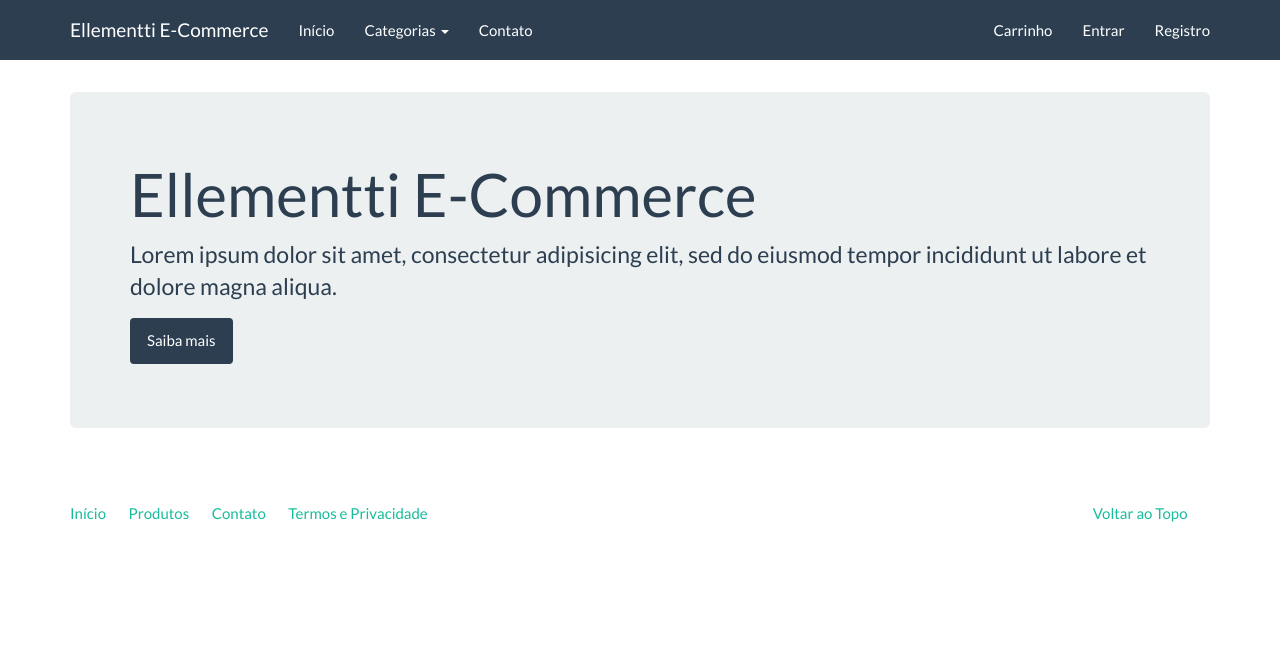
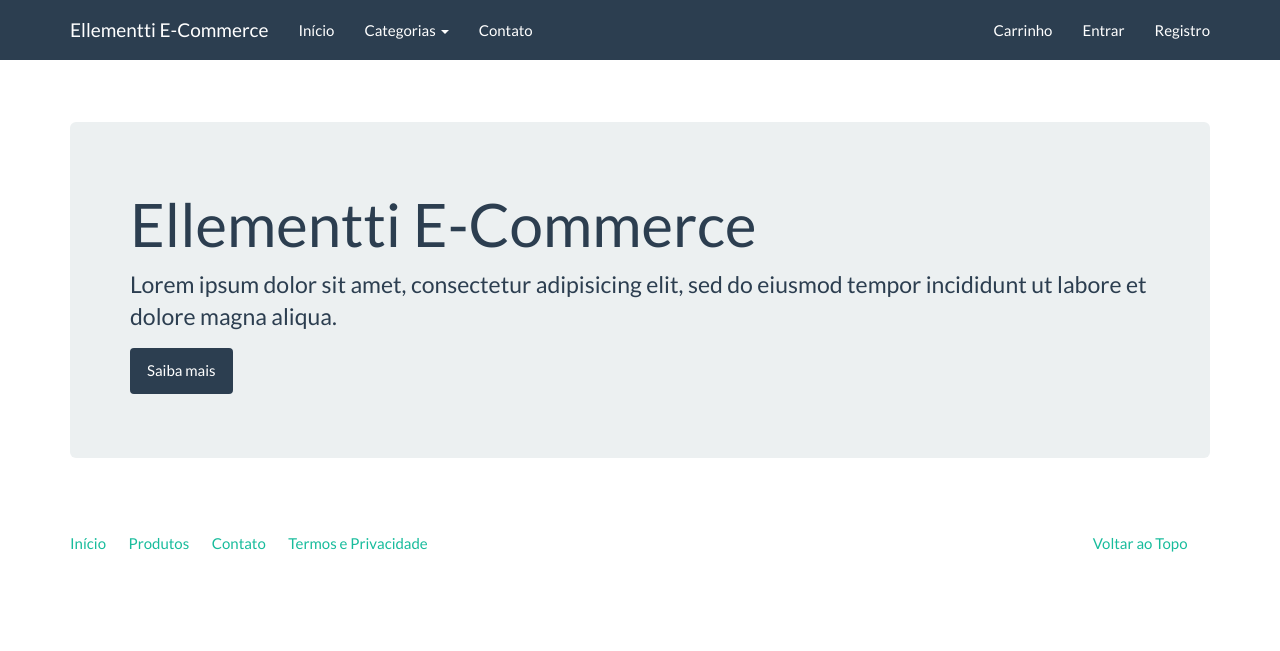
Before and after one commit to cristianolive/ecosmeticos, a Django app: page / in a window 1280 px wide. Shown: the top 651 px of the page. Run offline with Django 3.2, Linux system fonts and the light colour scheme; data comes from the database, SQL or seed files in the repository; some libraries are stand-ins or nearby versions.

Commit message:
pagamentos

```diff
--- /dev/null
+++ b/core/static/assets/extra.css
@@ -0,0 +1,6 @@
+.margin-top {
+    margin-top: 2em;
+}
+#paypal input[type=image] {
+    display: none;
+}
--- a/core/templates/base.html
+++ b/core/templates/base.html
@@ -8,6 +8,7 @@
 	<meta http-equiv="X-UA-Compatible" content="IE=edge" />
 	<link rel="stylesheet" href="{% static 'assets/bootstrap.min.css' %}" media="screen" />
 	<link rel="stylesheet" href="{% static 'assets/custom.min.css' %}" media="screen" />
+	<link rel="stylesheet" href="{% static 'assets/extra.css' %}" media="screen" />
 </head>
 <body>
     <div class="navbar navbar-default navbar-fixed-top">
--- a/ecosmeticos/urls.py
+++ b/ecosmeticos/urls.py
@@ -30,5 +30,6 @@ urlpatterns = [
     url(r'^catalogo/', include('catalog.urls', namespace='catalog')),
     url(r'^conta/', include('accounts.urls', namespace='accounts')),
     url(r'^compras/', include('checkout.urls', namespace='checkout')),
+    url(r'^paypal/', include('paypal.standard.ipn.urls')),
     url(r'^admin/', admin.site.urls),
 ]
```
